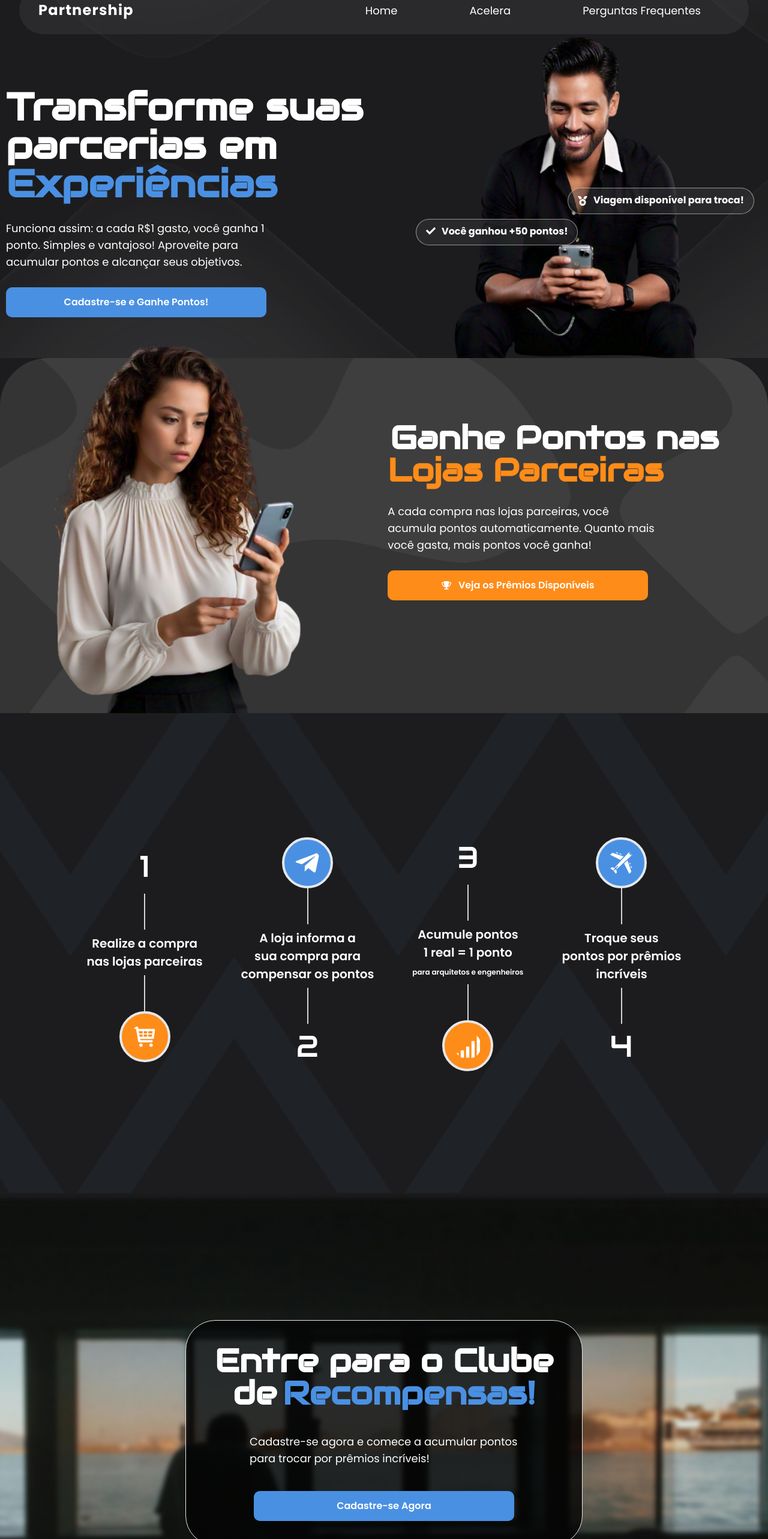
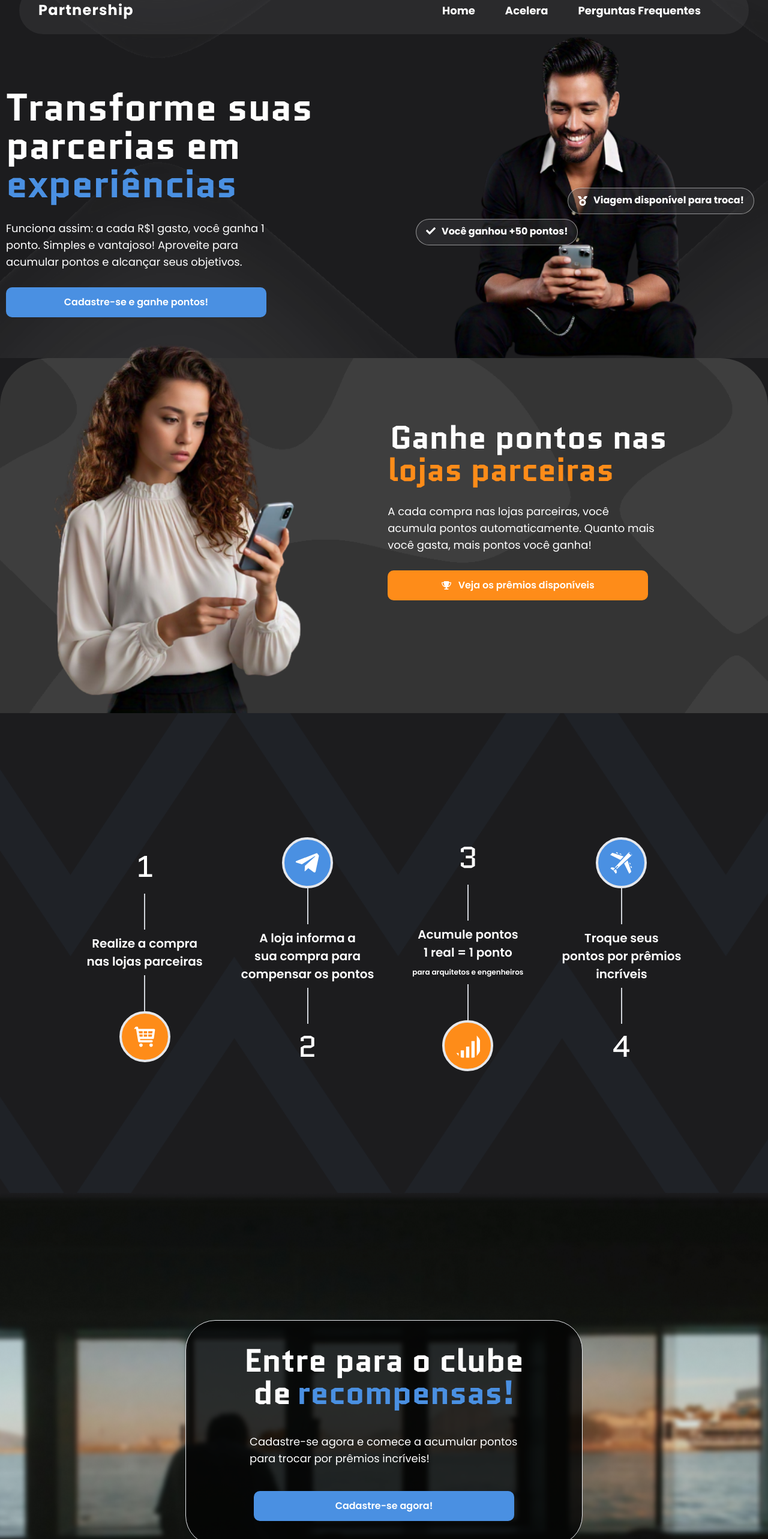
Before and after one commit to petersonfernandocouto/Plugowtech, a Next.js app: page / in a window 1280 px wide. Shown: the part 51-2617 px from the top of the page at 60% size. Built offline with nearby package versions, Linux system fonts and the light colour scheme.

Commit message:
Navbar gap, main font & image and section stroke

```diff
--- a/ComponenteAcelera/Partnership.tsx
+++ b/ComponenteAcelera/Partnership.tsx
@@ -6,7 +6,7 @@ import MENPart from '../IMG/MENPART.png'
 const Partnership = () => {
   return (
     <div
-      className="shadow-[0px_0px_60px_10px_rgba(74,144,226,0.5)] flex items-center"
+      className="shadow-[inset_0px_2px_20px_0px_rgba(74,144,226,1)] flex items-center"
       style={{
         backgroundImage: `url(${PartBG.src})`,
         backgroundSize: "cover",
@@ -25,7 +25,7 @@ const Partnership = () => {
       <div className="flex flex-col lg:flex-row items-center lg:items-center w-full max-w-6xl mx-auto gap-10">
 
         <Image
-          className="w-[300px] lg:w-[450px] h-auto rounded-[50px] shadow-[0px_0px_60px_10px_rgba(255,255,255,0.5)]"
+          className="w-[300px] lg:w-[450px] h-auto rounded-[50px] shadow-[5px_5px_0px_0px_rgba(74,144,226,1)]"
           src={MENPart}
           width={0}
           height={0}
@@ -34,7 +34,7 @@ const Partnership = () => {
 
 
         <div className="flex flex-col items-center lg:items-start text-center lg:text-left lg:ml-[70px]">
-          <h1 className="text-3xl font-semibold font-['Audiowide'] mb-10 lg:mb-20">
+          <h1 className="text-3xl font-semibold font-['Quantico'] mb-10 lg:mb-20">
             O que é o <br></br> Acelera Partnership?
           </h1>
           <p className="text-base lg:text-lg px-4 lg:px-0 font-bold mb-20">
--- a/ComponenteAcelera/PremiosAcelera.tsx
+++ b/ComponenteAcelera/PremiosAcelera.tsx
@@ -26,7 +26,7 @@ const PremiosAcelera = () => {
       }}
       className="flex flex-col items-center overflow-hidden"
     >
-      <h1 className="text-[30px] text-center lg:text-[45px] 2xl:text-[60px] font-semibold font-[Audiowide] mb-[80px]">
+      <h1 className="text-[30px] text-center lg:text-[45px] 2xl:text-[60px] font-semibold font-[Quantico] mb-[80px]">
         Descubra os prêmios incríveis do <span className="text-[#4A90E2]">Acelera</span>
       </h1>
 
@@ -48,7 +48,7 @@ const PremiosAcelera = () => {
         </div>
       </div>
 
-      <p className="font-semibold font-[Audiowide] text-center max-w-[600px] mx-auto mt-5 leading-relaxed">
+      <p className="font-semibold font-[Quantico] text-center max-w-[600px] mx-auto mt-5 leading-relaxed">
         Fique atento às próximas campanhas. As campanhas do Acelera Partnership são por tempo limitado.
         Não perca a chance de participar da próxima experiência exclusiva.
       </p>
--- a/ComponenteAcelera/Recompensas.tsx
+++ b/ComponenteAcelera/Recompensas.tsx
@@ -24,10 +24,10 @@ const Recompensas = () => {
                       <div className='flex flex-col justify-evenly items-center border py-10 px-5 rounded-[50px] bg-[rgba(3,3,3,0.8)] mx-4 2xl:w-[55%]'>
 
                       <div className="flex flex-col items-center">
-                      <h1 className="text-3xl text-center px-1 font-semibold lg:text-[54px] 2xl:text-[58px] lg:w-[620px] lg:leading-none font-['Audiowide']">
-                        Entre para o Clube de
-                        <span className="text-[#4A90E2] text-3xl text-center font-semibold lg:text-[54px] lg:w-[620px]  font-['Audiowide'] pl-[10px]">
-                        Recompensas!
+                      <h1 className="text-3xl text-center px-1 font-semibold lg:text-[54px] 2xl:text-[58px] lg:w-[620px] lg:leading-none font-['Quantico']">
+                        Entre para o clube de
+                        <span className="text-[#4A90E2] text-3xl text-center font-semibold lg:text-[54px] lg:w-[620px]  font-['Quantico'] pl-[10px]">
+                        recompensas!
                       </span>
                       </h1>
 
@@ -36,7 +36,7 @@ const Recompensas = () => {
                         para trocar por prêmios incríveis!
                       </p>
                       <button className="bg-[#4A90E2] lg:hover:bg-[#1456a3] w-[70%] h-[50px] 2xl:w-[90%] 2xl:h-[60px] 2xl:text-2xl rounded-[10px] justify-center items-center font-semibold lg:hover:-translate-y-2 transition-transform duration-700 lg:hover:shadow-[0px_8px_10px_-2px_rgba(74,144,226,0.4)] flex">
-                        Cadastre-se Agora
+                        Cadastre-se agora!
                       </button>
                       </div>
 
--- a/ComponenteAcelera/Sobre.tsx
+++ b/ComponenteAcelera/Sobre.tsx
@@ -29,11 +29,11 @@ const Sobre = () => {
       >
         <div className="flex flex-col justify-evenly items-center w-full lg:mb-20 2xl:mb-52">
           <div className="flex flex-col items-center lg:items-start lg:mt-10">
-            <h1 className="text-[30px] text-center px-1 lg:px-0 font-semibold lg:text-[59px] lg:w-[600px] lg:leading-[65px] lg:text-start pb-7 font-['Audiowide']">
+            <h1 className="text-[30px] text-center px-1 lg:px-0 font-semibold lg:text-[59px] lg:w-[600px] lg:leading-[65px] lg:text-start pb-7 font-['Quantico']">
               <span className="text-[#4A90E2]">Multiplique</span> <span className="ml-2">seus</span> <br />
               pontos com as <br />
               promoções do <br />
-              <span className="text-[#4A90E2]">Programa</span> <span className="ml-2 text-[#4A90E2]">Acelera</span>
+              <span className="text-[#4A90E2]">programa</span> <span className="ml-2 text-[#4A90E2]">Acelera</span>
             </h1>
             <button className="bg-[#4A90E2] lg:hover:bg-[#1456a3] lg:w-[70%] w-[95%] h-[50px] 2xl:w-[90%] 2xl:h-[60px] 2xl:text-2xl rounded-[10px] justify-center items-center lg:mb-7 font-semibold lg:hover:-translate-y-2 transition-transform duration-700 lg:hover:shadow-[0px_8px_10px_-2px_rgba(74,144,226,0.4)] ">
               Cadastre-se e Ganhe Pontos!
--- a/Componentes/FAQTest.tsx
+++ b/Componentes/FAQTest.tsx
@@ -51,7 +51,7 @@ function FAQTest() {
 
       <div className="flex flex-col items-center w-full  mt-10 mb-10 lg:mb-0 ">
 
-        <h1 className="text-center text-[34px] font-semibold py-5 px-1 lg:px-0 lg:text-[44px] 2xl:text-[68px] font-['Audiowide'] ">
+        <h1 className="text-center text-[34px] font-semibold py-5 px-1 lg:px-0 lg:text-[44px] 2xl:text-[68px] font-['Quantico'] ">
             Perguntas Frequentes
         </h1>
       </div>
--- a/Componentes/Faq.tsx
+++ b/Componentes/Faq.tsx
@@ -67,7 +67,7 @@ const FAQ: React.FC = () => {
         // Retirar a Imagem? backgroundImage: `url(${Background.src})`,
       }}
     >
-      <h1 className="text-center text-[34px] font-semibold py-5 px-1 lg:px-0 lg:text-[44px] 2xl:text-[68px] font-['Audiowide']">
+      <h1 className="text-center text-[34px] font-semibold py-5 px-1 lg:px-0 lg:text-[44px] 2xl:text-[68px] font-['Quantico']">
         Perguntas Frequentes
       </h1>
       <div className="flex flex-col items-center ">
--- a/Componentes/Hero.tsx
+++ b/Componentes/Hero.tsx
@@ -32,14 +32,14 @@ const Hero = () => {
       >
         <div className="flex flex-col justify-evenly items-center w-full lg:mb-10 2xl:mb-52">
           <div className="flex flex-col items-center lg:items-start lg:mt-10">
-            <h1 className="text-[34px] text-center px-1 lg:px-0 font-semibold lg:text-[64px] 2xl:text-[68px] lg:w-[620px] leading-none lg:text-start pb-7 font-['Audiowide']">
-            Transforme suas parcerias em <span className="text-[#4A90E2]">Experiências</span>
+            <h1 className="text-[34px] text-center px-1 lg:px-0 font-semibold lg:text-[64px] 2xl:text-[68px] lg:w-[620px] leading-none lg:text-start pb-7 font-['Quantico']">
+            Transforme suas parcerias em <span className="text-[#4A90E2]">experiências</span>
             </h1>
             <p className=" text-sm lg:text-lg 2xl:text-xl px-4 lg:px-0 text-center lg:w-[448px] lg:text-start pb-7">
               Funciona assim: a cada R$1 gasto, você ganha 1 ponto. Simples e vantajoso! Aproveite para acumular pontos e alcançar seus objetivos.
             </p>
             <button className="bg-[#4A90E2] lg:hover:bg-[#1456a3] lg:w-[70%] w-[95%] h-[50px] 2xl:w-[90%] 2xl:h-[60px] 2xl:text-2xl rounded-[10px] justify-center items-center lg:mb-7 font-semibold lg:hover:-translate-y-2 transition-transform duration-700 lg:hover:shadow-[0px_8px_10px_-2px_rgba(74,144,226,0.4)] ">
-              Cadastre-se e Ganhe Pontos!
+              Cadastre-se e ganhe pontos!
             </button>
           </div>
         </div>
--- a/Componentes/Invitation.tsx
+++ b/Componentes/Invitation.tsx
@@ -24,10 +24,10 @@ const Invitation = () => {
             <div className='flex flex-col justify-evenly items-center border py-10 px-5 rounded-[50px] bg-[rgba(3,3,3,0.8)] mx-4 2xl:w-[55%]'>
 
                     <div className="flex flex-col items-center">
-                    <h1 className="text-3xl text-center px-1 font-semibold lg:text-[54px] 2xl:text-[58px] lg:w-[620px] lg:leading-none font-['Audiowide']">
-                      Entre para o Clube de
-                      <span className="text-[#4A90E2] text-3xl text-center font-semibold lg:text-[54px] lg:w-[620px]  font-['Audiowide'] pl-[10px]">
-                       Recompensas!
+                    <h1 className="text-3xl text-center px-1 font-semibold lg:text-[54px] 2xl:text-[58px] lg:w-[620px] lg:leading-none font-['Quantico']">
+                      Entre para o clube de
+                      <span className="text-[#4A90E2] text-3xl text-center font-semibold lg:text-[54px] lg:w-[620px]  font-['Quantico'] pl-[10px]">
+                       recompensas!
                     </span>
                     </h1>
 
@@ -36,7 +36,7 @@ const Invitation = () => {
                       para trocar por prêmios incríveis!
                     </p>
                     <button className="bg-[#4A90E2] lg:hover:bg-[#1456a3] w-[70%] h-[50px] 2xl:w-[90%] 2xl:h-[60px] 2xl:text-2xl rounded-[10px] justify-center items-center font-semibold lg:hover:-translate-y-2 transition-transform duration-700 lg:hover:shadow-[0px_8px_10px_-2px_rgba(74,144,226,0.4)] flex">
-                       Cadastre-se Agora
+                       Cadastre-se agora!
                     </button>
                   </div>
 
--- a/Componentes/Menu.tsx
+++ b/Componentes/Menu.tsx
@@ -26,7 +26,7 @@ function Menu() {
         </div>
 
 
-        <div className="hidden lg:flex gap-[120px] lg:text-[18px] lg:pr-20">
+        <div className="hidden lg:flex gap-[50px] lg:text-[18px] lg:pr-20 font-bold">
           <Link
             className="hover:text-gray-300 transition-colors duration-300"
             href="/"
--- a/Componentes/Points.tsx
+++ b/Componentes/Points.tsx
@@ -22,7 +22,7 @@ const Points = () => {
       <div className='flex text-center items-center lg:flex-row lg:justify-evenly gap-16 2xl:gap-48'> {/* Div para Telas LG */}
 
         <div className='flex flex-col items-center relative'>
-          <p className='text-[50px] 2xl:text-[80px] font-[Audiowide]'>1</p>
+          <p className='text-[50px] 2xl:text-[80px] font-[Quantico]'>1</p>
           <div className="border-l-2 2xl:border-l-[7px] border-gray-300 h-[60px] my-2"></div>
           <p className='font-semibold text-[20px]  2xl:text-[30px]'>Realize a compra<br /> nas lojas parceiras</p>
           <div className="border-l-2 2xl:border-l-[7px] border-gray-300 h-[60px] mt-2"></div>
@@ -34,11 +34,11 @@ const Points = () => {
           <div className="border-l-2 2xl:border-l-[7px] border-gray-300 h-[60px] mb-2"></div>
           <p className='font-semibold text-[20px]  2xl:text-[30px]'>A loja informa a<br /> sua compra para<br /> compensar os pontos</p>
           <div className="border-l-2 2xl:border-l-[7px] border-gray-300 h-[60px] mt-2"></div>
-          <p className='text-[50px] 2xl:text-[80px] font-[Audiowide]'>2</p>
+          <p className='text-[50px] 2xl:text-[80px] font-[Quantico]'>2</p>
         </div>
 
         <div className='flex flex-col items-center relative'>
-          <p className='text-[50px] font-[Audiowide] 2xl:text-[80px]'>3</p>
+          <p className='text-[50px] font-[Quantico] 2xl:text-[80px]'>3</p>
           <div className="border-l-2 2xl:border-l-[7px] border-gray-300 h-[60px] my-2"></div>
           <p className='font-semibold text-[20px]  2xl:text-[30px]'>Acumule pontos <br /> 1 real  = 1 ponto <br /> <span className='text-[12px] 2xl:text-[20px]'>para arquitetos e engenheiros</span> </p>
           <div className="border-l-2 2xl:border-l-[7px] border-gray-300 h-[60px] mt-2"></div>
@@ -50,7 +50,7 @@ const Points = () => {
           <div className="border-l-2 2xl:border-l-[7px] border-gray-300 h-[60px] mb-2"></div>
           <p className='font-semibold text-[20px]  2xl:text-[30px]'>Troque seus<br /> pontos por prêmios<br /> incríveis</p>
           <div className="border-l-2 2xl:border-l-[7px] border-gray-300 h-[60px] mt-2"></div>
-          <p className='text-[50px] 2xl:text-[80px] font-[Audiowide] '>4</p>
+          <p className='text-[50px] 2xl:text-[80px] font-[Quantico] '>4</p>
         </div>
 
       </div>
--- a/Componentes/Premios.tsx
+++ b/Componentes/Premios.tsx
@@ -31,18 +31,18 @@ const Premios = () => {
         {/* Div de Texto */}
         <div className="flex flex-col justify-evenly items-center w-full lg:mb-40 z-0">
           <div className="flex flex-col items-center lg:items-start">
-            <h1 className="text-[34px] mt-10 lg:mt-0 text-center px-1 font-semibold lg:text-[54px] 2xl:text-[60px] lg:w-[620px] lg:leading-none lg:text-start font-['Audiowide']">
-              Ganhe Pontos nas
+            <h1 className="text-[34px] mt-10 lg:mt-0 text-center px-1 font-semibold lg:text-[54px] 2xl:text-[60px] lg:w-[620px] lg:leading-none lg:text-start font-['Quantico']">
+              Ganhe pontos nas
             </h1>
-            <span className="text-[#FE8C19] text-[34px] text-center px-1 lg:px-0 font-semibold lg:text-[54px] 2xl:text-[60px] lg:w-[620px] lg:leading-none leading-3  lg:text-start pb-7 font-['Audiowide'] ">
-              Lojas Parceiras
+            <span className="text-[#FE8C19] text-[34px] text-center px-1 lg:px-0 font-semibold lg:text-[54px] 2xl:text-[60px] lg:w-[620px] lg:leading-none leading-3  lg:text-start pb-7 font-['Quantico'] ">
+              lojas parceiras
             </span>
             <p className="text-sm lg:text-lg 2xl:text-xl px-4 lg:px-0 text-center lg:w-[448px] lg:text-start pb-7">
               A cada compra nas lojas parceiras, você acumula pontos
               automaticamente. Quanto mais você gasta, mais pontos você ganha!
             </p>
             <button className="bg-[#FE8C19] lg:hover:bg-[#c46a10] lg:w-[70%] w-[95%] h-[50px] 2xl:w-[90%] 2xl:h-[60px] 2xl:text-2xl rounded-[10px] justify-center items-center mb-7 2xl:mb-40    font-semibold lg:hover:-translate-y-2 transition-transform duration-700 lg:hover:shadow-[0px_8px_10px_-2px_rgba(196,106,16,0.4)] flex">
-              <FaTrophy className="mr-3" /> Veja os Prêmios Disponíveis
+              <FaTrophy className="mr-3" /> Veja os prêmios disponíveis
             </button>
           </div>
         </div>
```
